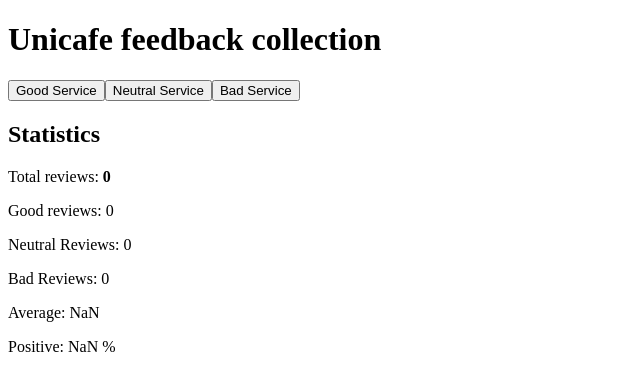
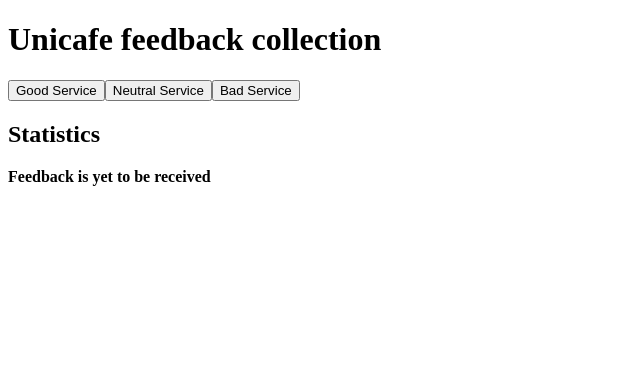
Before and after one commit to theluisfer9/fullstackopen-submissions, a React (Create React App) app in the folder part1/unicafe/: page / in a window 1280 px wide. Shown: the top 390 px of the page, without its empty margins (0-640 px from the left). Built offline with nearby package versions, Linux system fonts and the light colour scheme.

Commit message:
Unicafe step 4
Conditional rendering

```diff
--- a/part1/unicafe/src/App.js
+++ b/part1/unicafe/src/App.js
@@ -13,6 +13,16 @@ const Statistics = ({ good, neutral, bad }) => {
   const total = good + neutral + bad;
   const avg = (good - bad) / total;
   const positive = (good / total) * 100;
+  if (total === 0) {
+    return (
+      <div>
+        <h2>Statistics</h2>
+        <p>
+          <b>Feedback is yet to be received</b>
+        </p>
+      </div>
+    );
+  }
   return (
     <div>
       <h2>Statistics</h2>
```
